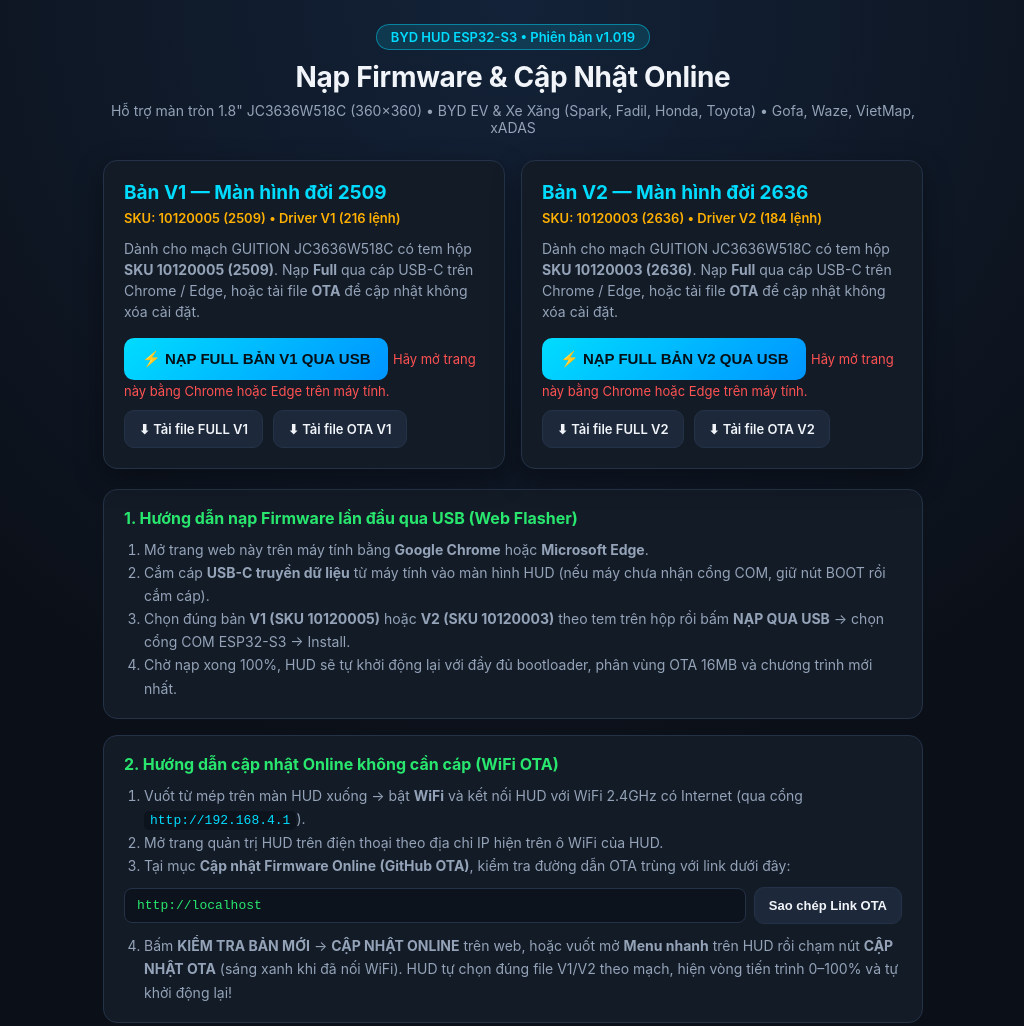
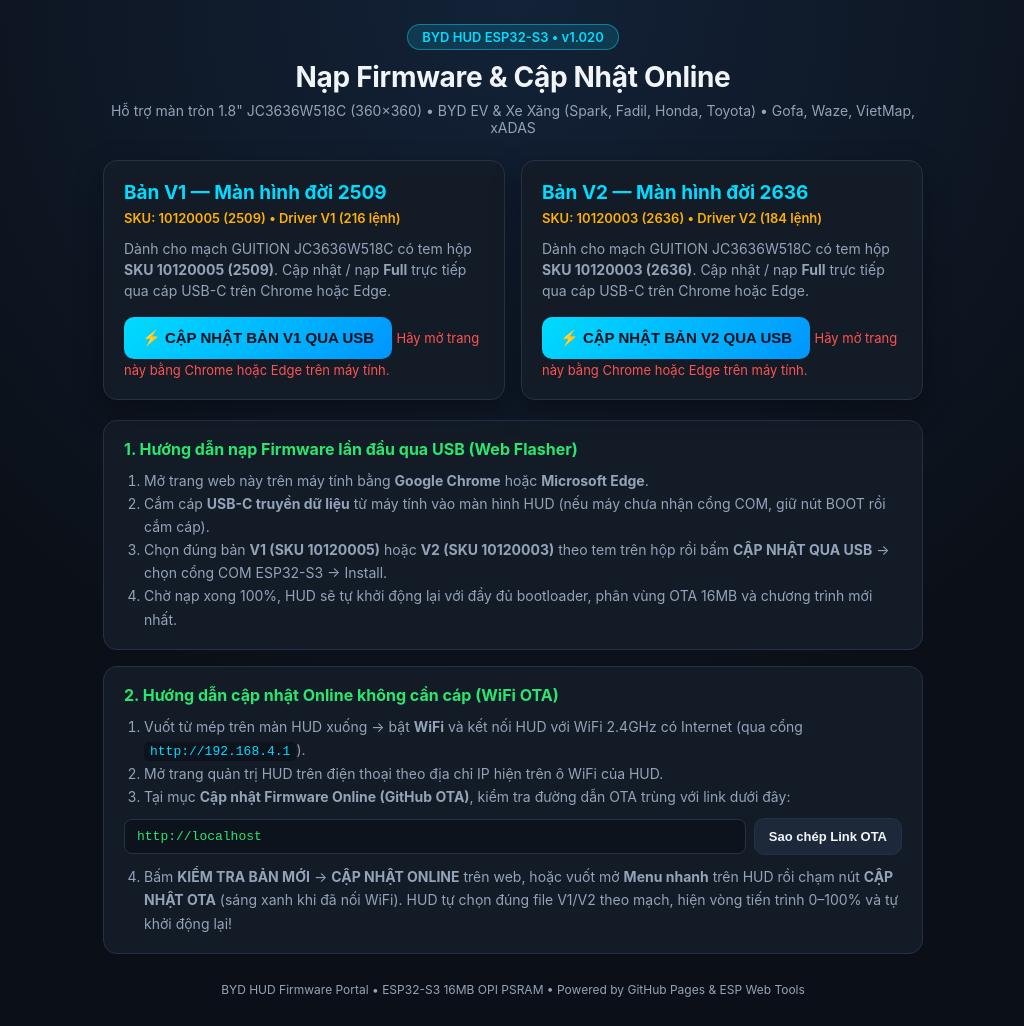
Before and after one commit to NTrungKien9x/byd-hud-ota, a plain HTML site: page index.html in a window 1280 px wide. Shown: the top 1026 px of the page, without its empty margins (127-1151 px from the left). Drawn offline with Linux system fonts and the light colour scheme.

Commit message:
Add files via upload

```diff
--- a/index.html
+++ b/index.html
@@ -120,7 +120,7 @@
 <body>
   <div class="wrap">
     <header>
-      <div class="badge" id="verBadge">BYD HUD ESP32-S3 • v1.019</div>
+      <div class="badge" id="verBadge">BYD HUD ESP32-S3 • v1.020</div>
       <h1>Nạp Firmware &amp; Cập Nhật Online</h1>
       <p class="sub" id="verNotes">Hỗ trợ màn tròn 1.8" JC3636W518C (360×360) • BYD EV &amp; Xe Xăng (Spark, Fadil, Honda, Toyota) • Gofa, Waze, VietMap, xADAS</p>
     </header>
@@ -129,28 +129,24 @@
       <div class="card">
         <h2>Bản V1 — Màn hình đời 2509</h2>
         <div class="sku">SKU: 10120005 (2509) • Driver V1 (216 lệnh)</div>
-        <p class="desc">Dành cho mạch GUITION JC3636W518C có tem hộp <b>SKU 10120005 (2509)</b>. Nạp <b>Full</b> qua cáp USB-C trên Chrome / Edge, hoặc tải file <b>OTA</b> để cập nhật không xóa cài đặt.</p>
+        <p class="desc">Dành cho mạch GUITION JC3636W518C có tem hộp <b>SKU 10120005 (2509)</b>. Cập nhật / nạp <b>Full</b> trực tiếp qua cáp USB-C trên Chrome hoặc Edge.</p>
         <div class="btn-row">
           <esp-web-install-button manifest="manifest_v1.json">
-            <button slot="activate" class="btn-flash">⚡ NẠP FULL BẢN V1 QUA USB</button>
+            <button slot="activate" class="btn-flash">⚡ CẬP NHẬT BẢN V1 QUA USB</button>
             <span slot="unsupported" style="color:#ff5252;font-size:13px">Hãy mở trang này bằng Chrome hoặc Edge trên máy tính.</span>
           </esp-web-install-button>
-          <a class="btn-dl" href="firmware/byd_hud_v1_full.bin" download>⬇ Tải file FULL V1</a>
-          <a class="btn-dl" href="firmware/byd_hud_v1_ota.bin" download>⬇ Tải file OTA V1</a>
         </div>
       </div>
 
       <div class="card">
         <h2>Bản V2 — Màn hình đời 2636</h2>
         <div class="sku">SKU: 10120003 (2636) • Driver V2 (184 lệnh)</div>
-        <p class="desc">Dành cho mạch GUITION JC3636W518C có tem hộp <b>SKU 10120003 (2636)</b>. Nạp <b>Full</b> qua cáp USB-C trên Chrome / Edge, hoặc tải file <b>OTA</b> để cập nhật không xóa cài đặt.</p>
+        <p class="desc">Dành cho mạch GUITION JC3636W518C có tem hộp <b>SKU 10120003 (2636)</b>. Cập nhật / nạp <b>Full</b> trực tiếp qua cáp USB-C trên Chrome hoặc Edge.</p>
         <div class="btn-row">
           <esp-web-install-button manifest="manifest_v2.json">
-            <button slot="activate" class="btn-flash">⚡ NẠP FULL BẢN V2 QUA USB</button>
+            <button slot="activate" class="btn-flash">⚡ CẬP NHẬT BẢN V2 QUA USB</button>
             <span slot="unsupported" style="color:#ff5252;font-size:13px">Hãy mở trang này bằng Chrome hoặc Edge trên máy tính.</span>
           </esp-web-install-button>
-          <a class="btn-dl" href="firmware/byd_hud_v2_full.bin" download>⬇ Tải file FULL V2</a>
-          <a class="btn-dl" href="firmware/byd_hud_v2_ota.bin" download>⬇ Tải file OTA V2</a>
         </div>
       </div>
     </div>
@@ -160,7 +156,7 @@
       <ol>
         <li>Mở trang web này trên máy tính bằng <b>Google Chrome</b> hoặc <b>Microsoft Edge</b>.</li>
         <li>Cắm cáp <b>USB-C truyền dữ liệu</b> từ máy tính vào màn hình HUD (nếu máy chưa nhận cổng COM, giữ nút BOOT rồi cắm cáp).</li>
-        <li>Chọn đúng bản <b>V1 (SKU 10120005)</b> hoặc <b>V2 (SKU 10120003)</b> theo tem trên hộp rồi bấm <b>NẠP QUA USB</b> → chọn cổng COM ESP32-S3 → Install.</li>
+        <li>Chọn đúng bản <b>V1 (SKU 10120005)</b> hoặc <b>V2 (SKU 10120003)</b> theo tem trên hộp rồi bấm <b>CẬP NHẬT QUA USB</b> → chọn cổng COM ESP32-S3 → Install.</li>
         <li>Chờ nạp xong 100%, HUD sẽ tự khởi động lại với đầy đủ bootloader, phân vùng OTA 16MB và chương trình mới nhất.</li>
       </ol>
     </div>
@@ -197,7 +193,7 @@
     fetch("version.json?t=" + Date.now())
       .then(r => r.json())
       .then(d => {
-        if (d.version) document.getElementById("verBadge").textContent = "BYD HUD ESP32-S3 • Phiên bản v" + d.version;
+        if (d.version) document.getElementById("verBadge").textContent = "BYD HUD ESP32-S3 • v" + d.version;
       })
       .catch(() => {});
   </script>
--- a/manifest_v1.json
+++ b/manifest_v1.json
@@ -1,6 +1,6 @@
 {
   "name": "BYD HUD - Màn V1 (SKU 10120005 / 2509)",
-  "version": "1.019",
+  "version": "1.020",
   "new_install_prompt_erase": false,
   "builds": [
     {
--- a/manifest_v2.json
+++ b/manifest_v2.json
@@ -1,6 +1,6 @@
 {
   "name": "BYD HUD - Màn V2 (SKU 10120003 / 2636)",
-  "version": "1.019",
+  "version": "1.020",
   "new_install_prompt_erase": false,
   "builds": [
     {
--- a/version.json
+++ b/version.json
@@ -1,5 +1,5 @@
 {
-  "version": "1.019",
+  "version": "1.020",
   "notes": "",
   "v1": "firmware/byd_hud_v1_ota.bin",
   "v2": "firmware/byd_hud_v2_ota.bin"
```
Also changed, not shown: 4 other files.
